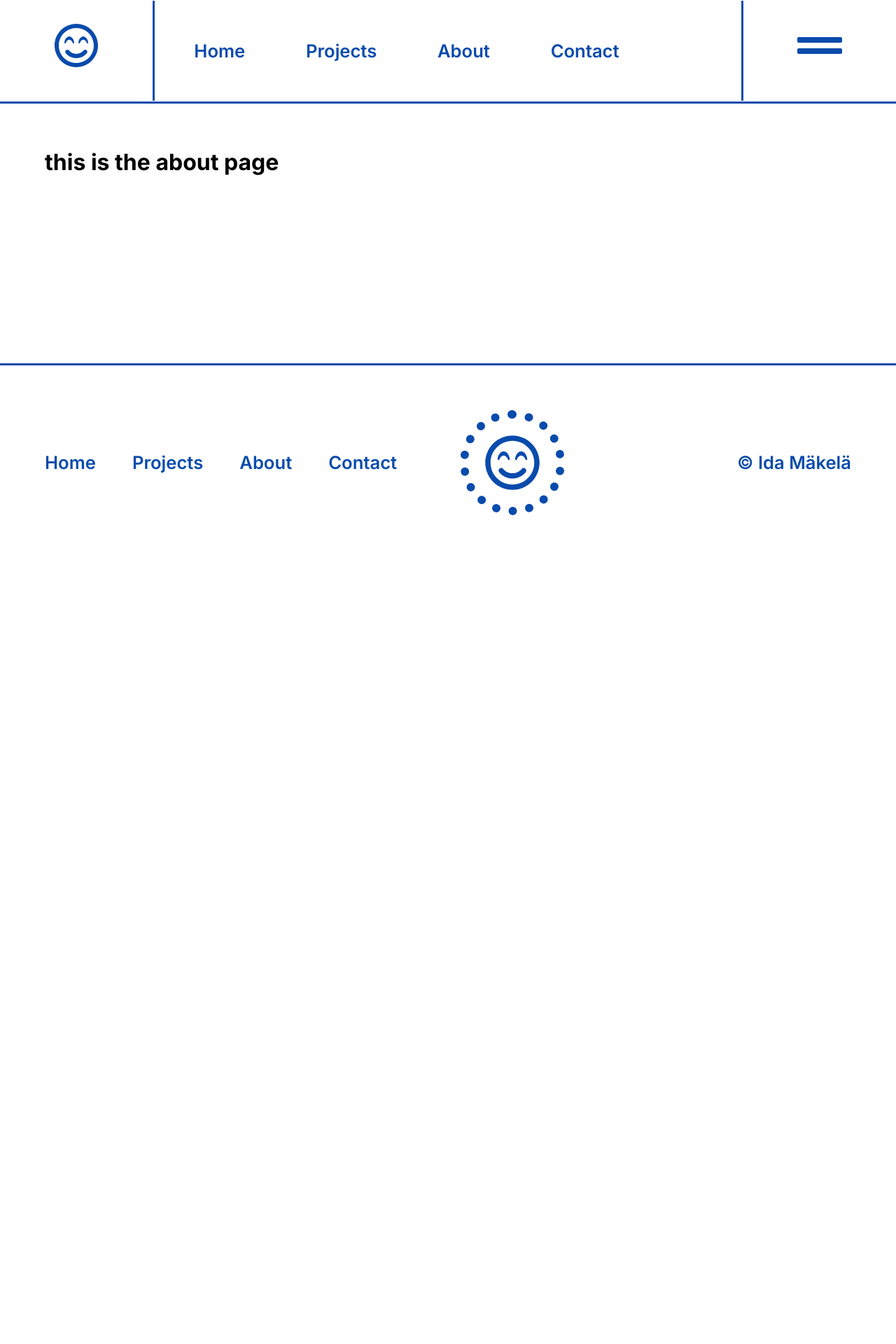
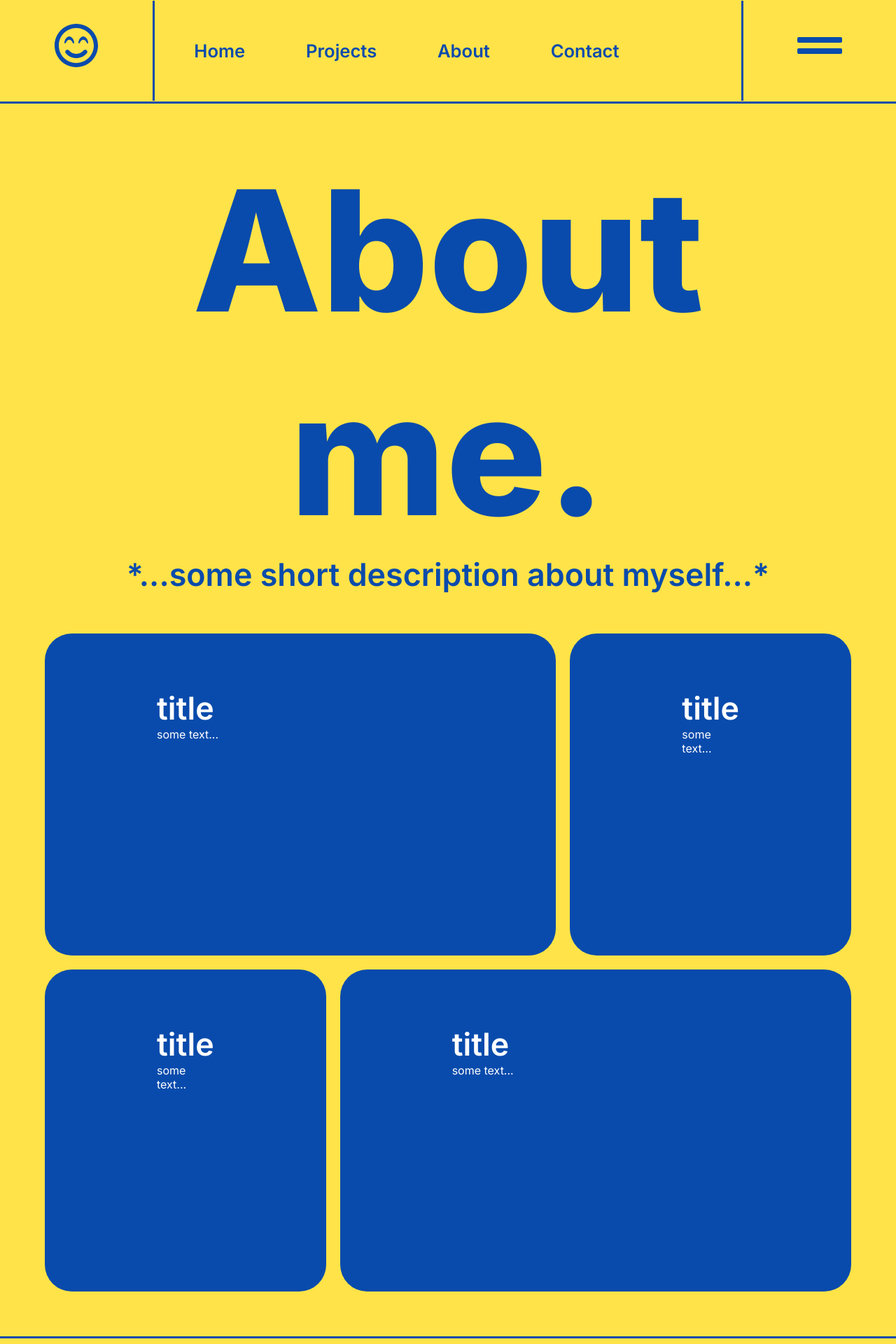
Before and after one commit to idamakela/assign-5, a Next.js app: page /about in a window 1280 px wide. Shown: the top 1920 px of the page at 70% size. Before the commit the page ends 800 px from the top, so only its background shows below. Built offline with nearby package versions, Linux system fonts and the light colour scheme.

Commit message:
started on about me and fixed some variables

```diff
--- a/app/about/page.js
+++ b/app/about/page.js
@@ -1,3 +1,35 @@
+import '../../styles/about.scss'
+
 export default function About() {
-    return <h1>this is the about page</h1>
+    return (
+        <>
+        <div className="container">
+            <div className="text">
+                <h2>About me.</h2>
+                <h3>*...some short description about myself...*</h3>
+            </div>
+        </div>
+        <div className='grid-container'>
+            <div className='div1'>
+                <h3>title</h3>
+                <p>some text...</p>
+            </div>
+
+            <div className='div2'>
+                <h3>title</h3>
+                <p>some text...</p>
+            </div>
+
+            <div className='div3'>
+                <h3>title</h3>
+                <p>some text...</p>
+            </div>
+
+            <div className='div4'>
+                <h3>title</h3>
+                <p>some text...</p>
+            </div>
+        </div>
+        </>
+    )
 }
--- a/styles/_variables.scss
+++ b/styles/_variables.scss
@@ -3,4 +3,5 @@ $background-multi: #FFB7D8;
 $font-color: #094BAC;
 $base-color: #FFFFFF;
 
+$base-indent: 5%;
 $nav-lines: 3.5px;
--- /dev/null
+++ b/styles/about.scss
@@ -0,0 +1,54 @@
+@import 'mixins';
+@import 'variables';
+
+body {
+    background-color: $background-mono;
+}
+
+.container {
+    @include flex-row;
+    align-items: center;
+    justify-content: center;
+}
+
+.text {
+    color: $font-color;
+    margin-bottom: $base-indent;
+    text-align: center;
+
+    h2 {
+        @include statement-font;
+    }
+
+    h3 {
+        @include title-font;
+        max-width: 1400px;
+    }
+}
+
+.grid-container {
+    display: grid;
+    grid-template-columns: repeat(3, 1fr);
+    grid-template-rows: repeat(2, 1fr);
+    grid-column-gap: 20px;
+    grid-row-gap: 20px;
+
+    div {
+        @include flex-column;
+        padding: 5em 10em;
+        background-color: $font-color;
+        border-radius: 2.4rem;
+        color: $base-color;
+        min-height: 300px;
+
+        h3 {
+            @include title-font;
+
+        }
+    }
+
+    .div1 { grid-area: 1 / 1 / 2 / 3; }
+    .div2 { grid-area: 1 / 3 / 2 / 4; }
+    .div3 { grid-area: 2 / 1 / 3 / 2; }
+    .div4 { grid-area: 2 / 2 / 3 / 4; }
+}
--- a/styles/globals.scss
+++ b/styles/globals.scss
@@ -22,7 +22,7 @@ body {
 
 main {
     flex-grow: 1;
-    padding: 5%;
+    padding: $base-indent;
 }
 
 nav {
@@ -68,7 +68,7 @@ footer {
     @include flex-row;
     @include body-font;
     justify-content: space-between;
-    padding: 5%;
+    padding: calc($base-indent/2) $base-indent;
     border-top: solid $nav-lines $font-color;
     color: $font-color;
     align-items: center;
--- a/styles/landing-page.scss
+++ b/styles/landing-page.scss
@@ -18,7 +18,7 @@ body {
 
 .landing-text {
     color: $font-color;
-    margin-bottom: 5%;
+    margin-bottom: $base-indent;
 
     h1 {
         @include statement-font;
```
